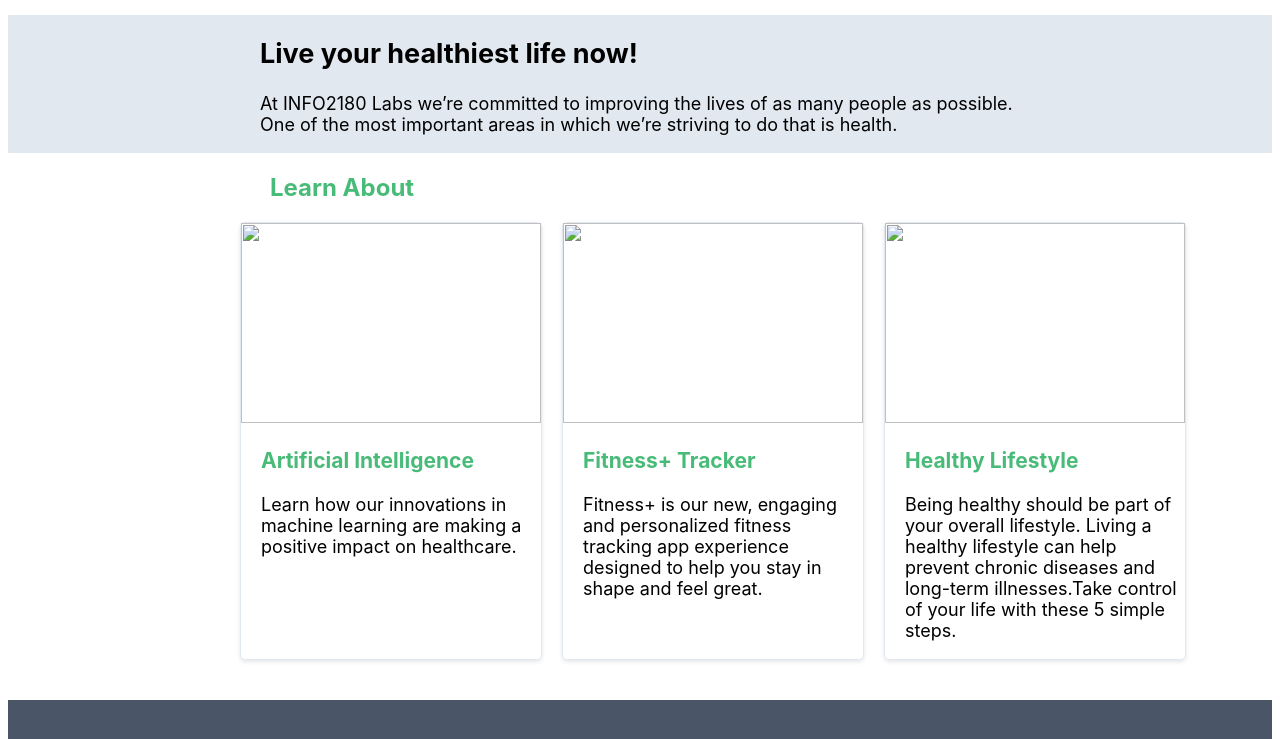
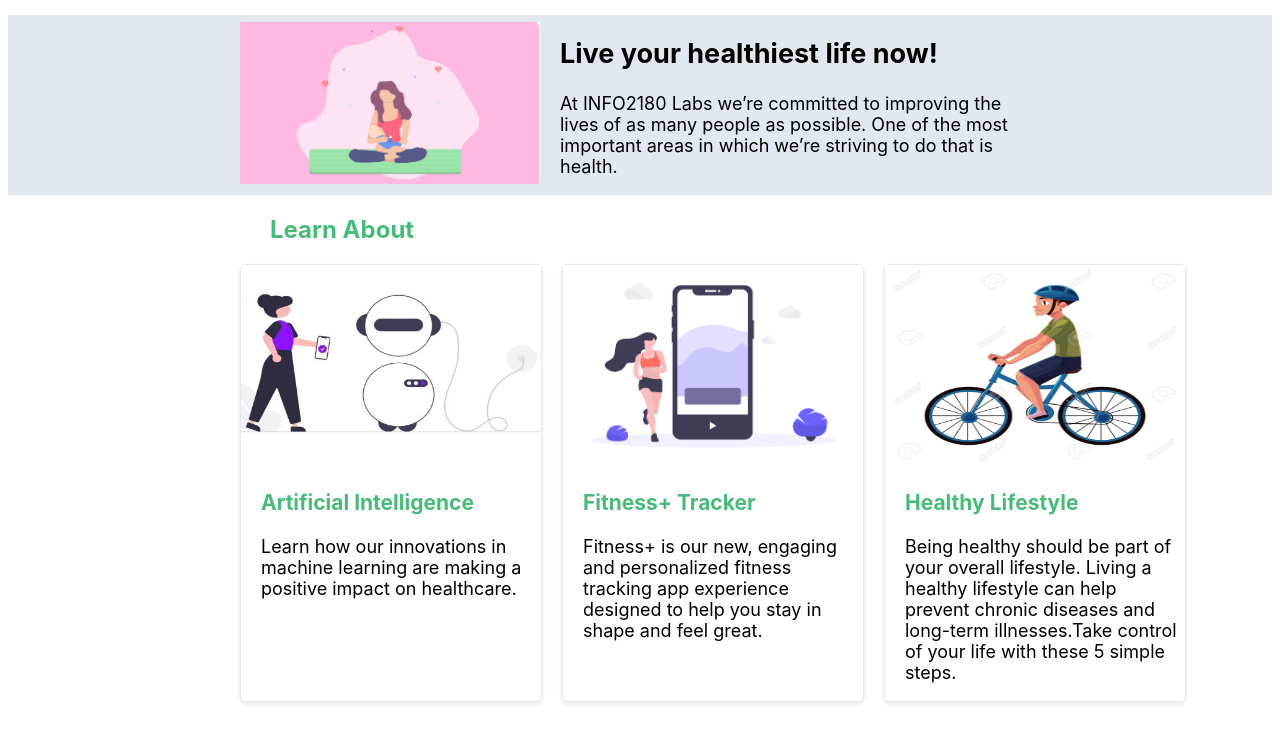
Before and after one commit to Whoislead/info2180-project1, a plain HTML site: page index.html in a window 1280 px wide. Shown: the part 50-789 px from the top of the page. Drawn offline with Linux system fonts and the light colour scheme.

Commit message:
Added images

```diff
--- a/index.html
+++ b/index.html
@@ -26,7 +26,7 @@
         <section class="overview-hero">
             <div class="container">
                 <div class="overview-hero-image">
-                    <img src="#" alt="">
+                    <img src="images/meditating.png" alt="meditating">
                 </div>
                 <div class="overview-hero-text">
                     <h2>Live  your healthiest life now!</h2>
@@ -39,21 +39,21 @@
                 <h2>Learn About</h2>
                 <div class="cards">
                     <div class="card">
-                        <img src="#" alt="">
+                        <img src="images/robot.png" alt="robot">
                         <div class="card-body">
                             <h3>Artificial Intelligence</h3>
                             <p>Learn how our innovations in machine learning are making a positive impact on healthcare.</p>
                         </div>
                     </div>
                     <div class="card">
-                        <img src="#" alt="">
+                        <img src="images/runner.png" alt="runner">
                         <div class="card-body">
                             <h3>Fitness+ Tracker</h3>
                             <p>Fitness+ is our new, engaging and personalized fitness tracking app experience designed to help you stay in shape and feel great.</p>
                         </div>
                     </div>
                     <div class="card">
-                        <img src="#" alt="">
+                        <img src="images/rider.jpg" alt="rider">
                         <div class="card-body">
                             <h3>Healthy Lifestyle</h3>
                             <p>Being healthy should be part of your overall lifestyle. Living a healthy lifestyle can help prevent chronic diseases and long-term illnesses.Take control of your life with these 5 simple steps.</p>
@@ -77,7 +77,7 @@
             <div class="container">
                 <h2>Recent Stories</h2>
                 <article>
-                    <img src="" alt="">
+                    <img src="images/Chris.png" alt="Christopher">
                     <div class="article-body">
                         <h3>Dr. Christopher Turk has spent his entire career caring for people’s health and wellbeing.</h3>
                         <p>After years in the healthcare system, Dr. Christopher Turk is bringing together groups of people across the world to take on big healthcare challenges through groundbreaking research and developing tools that support better care.</p>
@@ -85,7 +85,7 @@
                     </div>
                 </article>
                 <article>
-                    <img src="" alt="">
+                    <img src="images/testtube.jpeg" alt="testtube">
                     <div class="article-body">
                         <h3>INFO2180 Labs collaborates with the Ministry of Health and Ministry of Education on COVID-19 Risk Screening and Testing</h3>
                         <p>INFO2180 Labs, in collaboration with the Ministry of Health and Wellness and Ministry of Education, will launch a pilot project intended to expand access to COVID-19 risk screening and testing for high risk individuals in the parishes of Kingston and St. Andrew.</p>
```
Also changed, not shown: images/Chris.png (added), images/graphs.png (added), images/meditating.png (added), images/rider.jpg (added), images/robot.png (added), images/runner.png (added), images/screen.png (added), images/testtube.jpeg (added).
